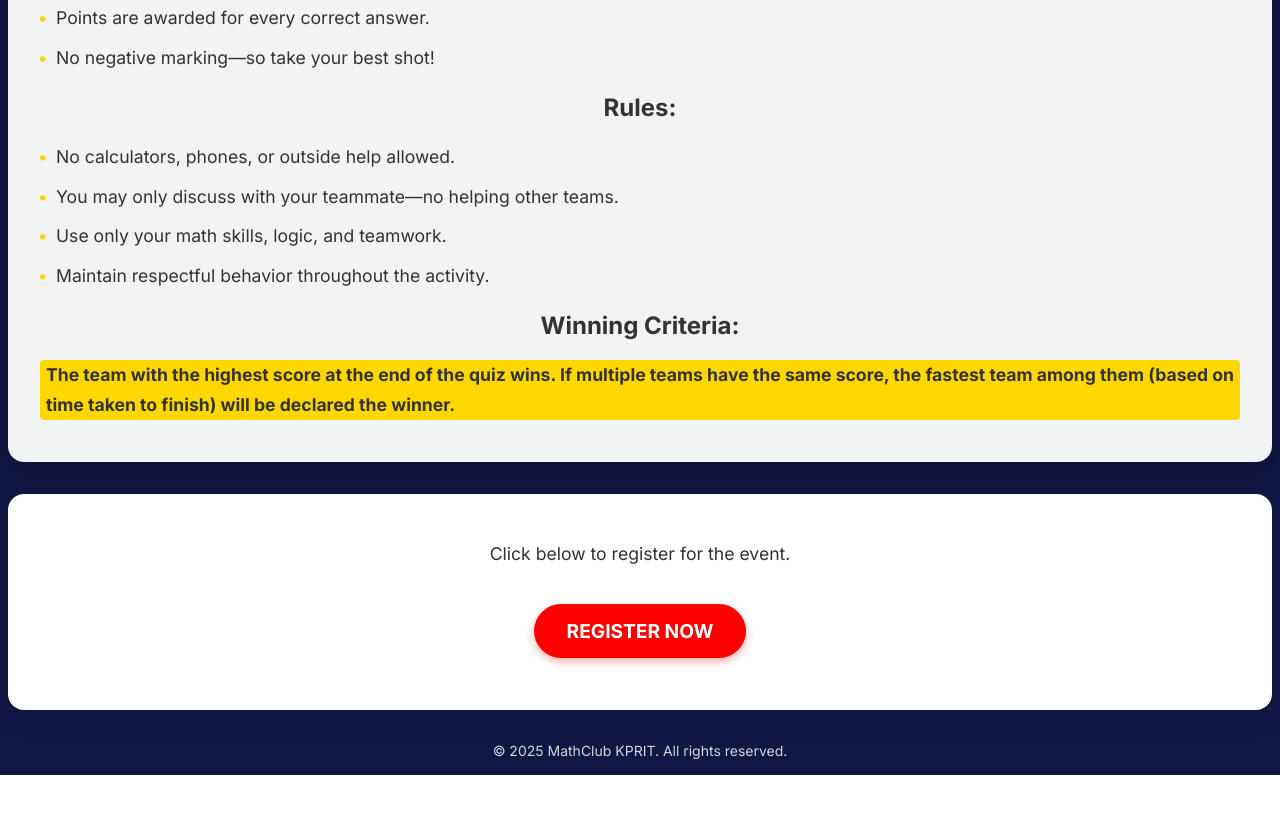
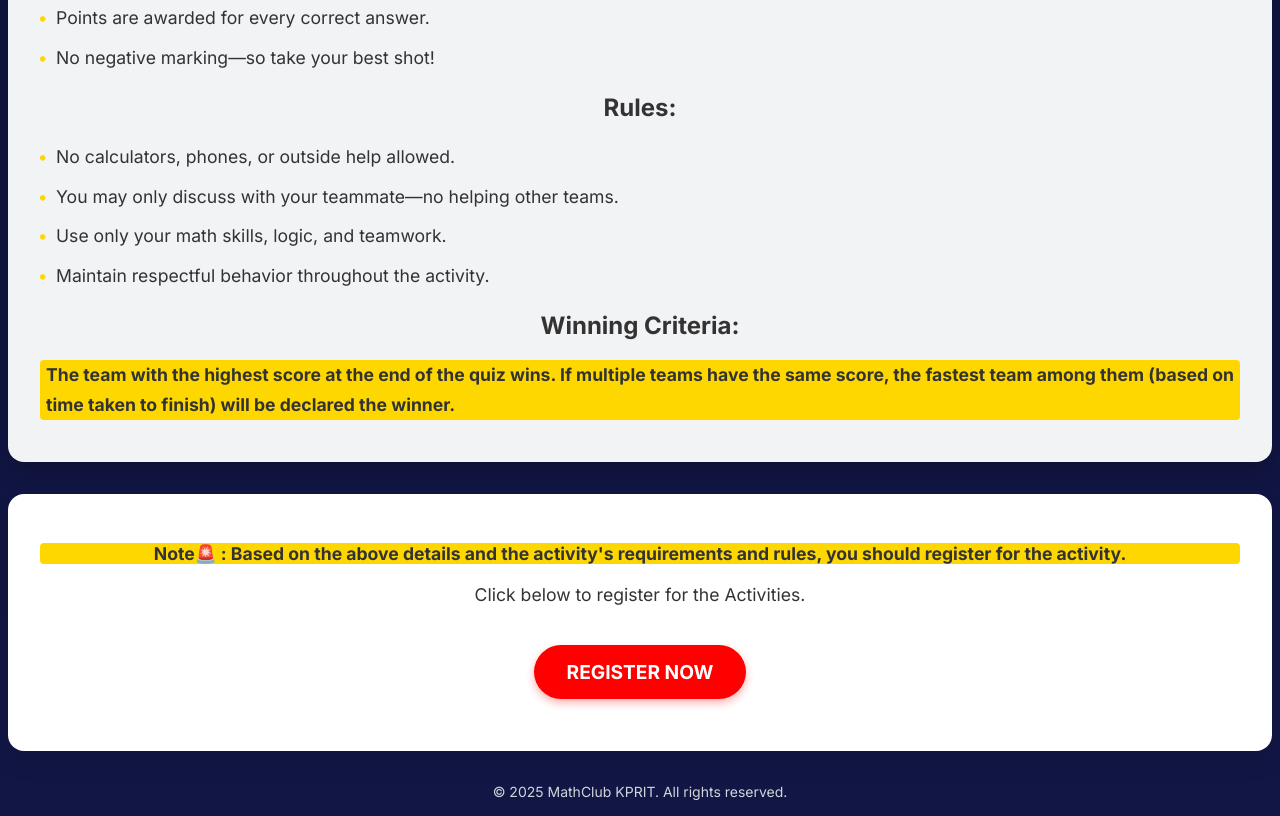
Before and after one commit to Laxminayanan/MathClubActivityDetails, a plain HTML site: page index.html in a window 1280 px wide. Shown: the part 4196-5012 px from the top of the page. Before the commit the page ends 4971 px from the top, so only its background shows below. Drawn offline with Linux system fonts and the light colour scheme.

Commit message:
Added The Note In The Register Now Section index.html

```diff
--- a/index.html
+++ b/index.html
@@ -644,7 +644,11 @@
 
     <!-- NEW Registration Section (Added) -->
     <section class="registration-section">
-      <p>Click below to register for the event.</p>
+      <p class="highlight">
+        Note🚨 : Based on the above details and the activity's requirements and
+        rules, you should register for the activity.
+      </p>
+      <p>Click below to register for the Activities.</p>
       <a
         class="register-button"
         href="https://forms.gle/HTmsZWaKkgYKCpr6A"
```
